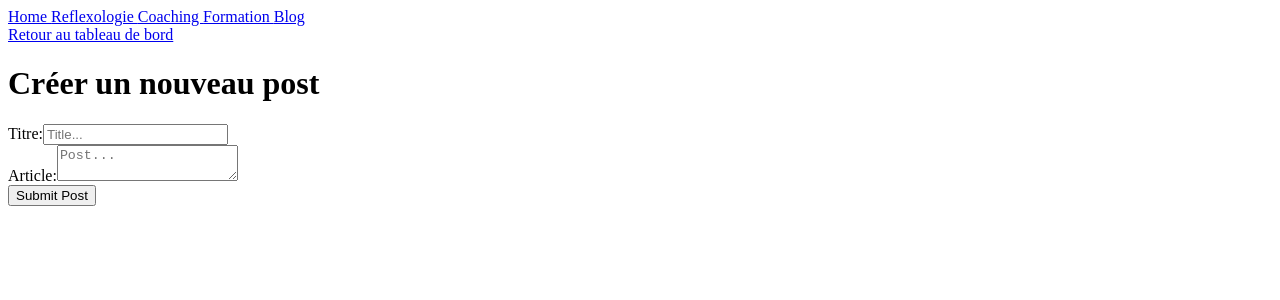
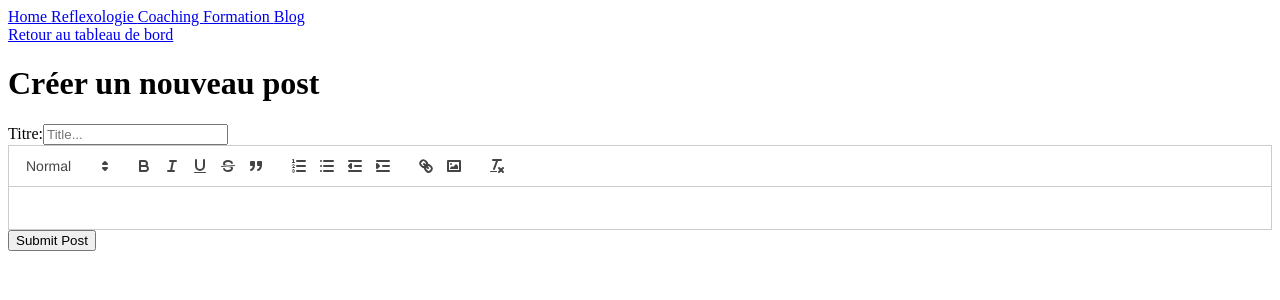
Before and after one commit to marlazz/blog-reflexo, a React (Create React App) app: page /createpost in a window 1280 px wide. Shown: the top 300 px of the page. Built offline with nearby package versions, Linux system fonts and the light colour scheme.

Commit message:
add Quill Edtior and send data to firestore. The data is stored as html in a string

```diff
--- a/package.json
+++ b/package.json
@@ -9,6 +9,7 @@
     "firebase": "9.6.0",
     "react": "18.2.0",
     "react-dom": "18.2.0",
+    "react-quill": "^2.0.0",
     "react-router-dom": "6.0.2",
     "react-scripts": "5.0.1",
     "web-vitals": "2.1.4"
--- a/src/pages/NewArticlePage.js
+++ b/src/pages/NewArticlePage.js
@@ -1,32 +1,54 @@
 import { Link, useNavigate } from "react-router-dom";
 import { useState, useEffect } from "react";
 import { addDoc, collection } from "firebase/firestore";
-import { db, auth } from "../firebase-config";
+import { db } from "../firebase-config";
+import "react-quill/dist/quill.snow.css";
+import ReactQuill from "react-quill";
 
 const NewArticlePage = ({ isAuth }) => {
   const [title, setTitle] = useState("");
   const [postContent, setPostContent] = useState("");
+  const [articleContent, setArticleContent] = useState("");
 
   const postsCollectionRef = collection(db, "posts");
+
   let navigate = useNavigate();
 
+  const addArticleContent = (value) => {
+    setArticleContent(value)
+  }
   const createPost = async () => {
     await addDoc(postsCollectionRef, {
       title,
-      postContent,
-      // author: { name: auth.currentUser, id: auth.currentUser},
+      articleContent,
     });
-    alert('Nouvel article ajouté');
-    setTitle("")
-    setPostContent("")
-    // to do: clear form inputs once its submited
+    alert("Nouvel article ajouté");
+    setTitle("");
+    setPostContent("");
   };
 
   useEffect(() => {
     if (isAuth) {
       navigate("/login");
     }
-  },);
+  });
+
+  console.log("postContent", postContent)
+
+  const modules = {
+    toolbar: [
+      [{ header: [2, false] }],
+      ["bold", "italic", "underline", "strike", "blockquote"],
+      [
+        { list: "ordered" },
+        { list: "bullet" },
+        { indent: "-1" },
+        { indent: "+1" },
+      ],
+      ["link", "image"],
+      ["clean"],
+    ],
+  };
 
   return (
     <div>
@@ -44,7 +66,7 @@ const NewArticlePage = ({ isAuth }) => {
             }}
           />
         </div>
-        <div>
+        {/* <div>
           <label htmlFor="content">Article:</label>
           <textarea
             id="content"
@@ -54,6 +76,13 @@ const NewArticlePage = ({ isAuth }) => {
               setPostContent(event.target.value);
             }}
           />
+        </div> */}
+        <div>
+          <ReactQuill
+            theme="snow"
+            modules={modules}
+            onChange={addArticleContent}
+          />
         </div>
         <button onClick={createPost}> Submit Post</button>
       </div>
```
Also changed, not shown: 1 other file (tests, documents, lock files or other folders).
